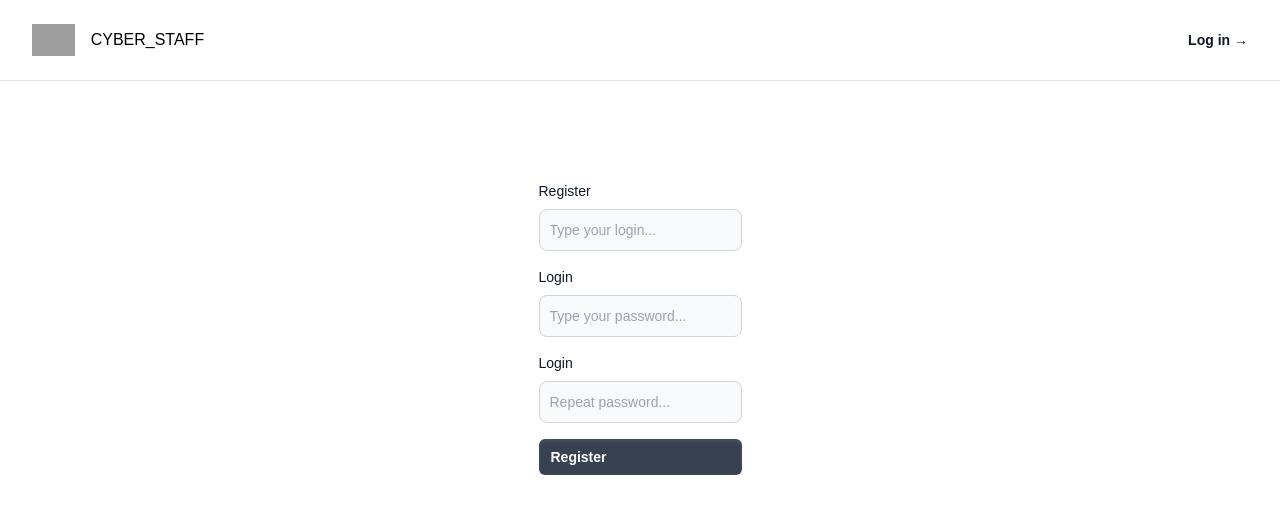
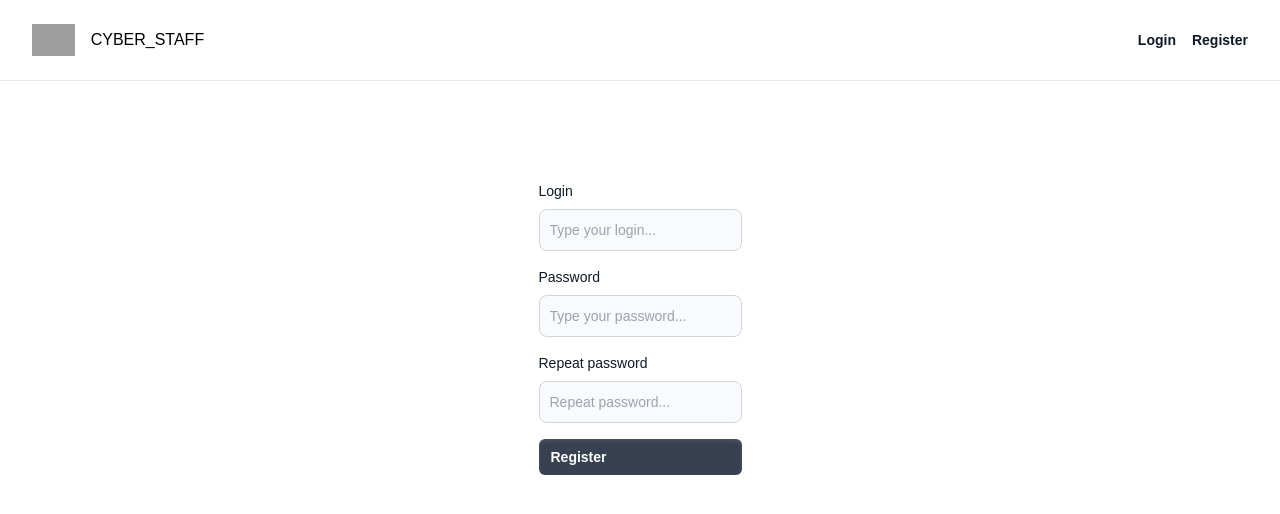
Before and after one commit to kazakhagent007/todo, a Next.js app: page /register in a window 1280 px wide. Shown: the top 514 px of the page. Built offline with nearby package versions, Linux system fonts and the light colour scheme; grey boxes are pictures that could not be loaded.

Commit message:
fix: remove dark mode

```diff
--- a/src/app/list/page.tsx
+++ b/src/app/list/page.tsx
@@ -22,8 +22,8 @@ export default async function List() {
   return (
     <div className="flex flex-col items-center mt-[100px] gap-4">
       <div className="relative overflow-x-auto">
-        <table className="w-full text-sm text-left rtl:text-right text-gray-500 dark:text-gray-400">
-          <thead className="text-xs text-gray-700 uppercase bg-gray-50 dark:bg-gray-700 dark:text-gray-400">
+        <table className="w-full text-sm text-left rtl:text-right text-gray-500">
+          <thead className="text-xs text-gray-700 uppercase bg-gray-50">
             <tr>
               <th scope="col" className="px-6 py-3">
                 #
@@ -43,7 +43,7 @@ export default async function List() {
             </tr>
           </thead>
           <tbody>
-            <tr className="bg-white border-b dark:bg-gray-800 dark:border-gray-700 border-gray-200">
+            <tr className="bg-white border-b border-gray-200">
               <td className="px-6 py-4">1</td>
               <td className="px-6 py-4">Eslint</td>
               <td className="px-6 py-4">Desc</td>
--- a/src/app/login/page.tsx
+++ b/src/app/login/page.tsx
@@ -37,27 +37,27 @@ export default function Login() {
     <div className="flex flex-col items-center mt-[100px] gap-4">
       <form onSubmit={onSubmitForm} className="flex flex-col gap-4">
         <div>
-          <label htmlFor="email" className="block mb-2 text-sm font-medium text-gray-900 dark:text-white">
+          <label htmlFor="email" className="block mb-2 text-sm font-medium text-gray-900 ">
             Login
           </label>
           <input
             name="email"
             type="text"
             id="email"
-            className="bg-gray-50 border border-gray-300 text-gray-900 text-sm rounded-lg focus:ring-blue-500 focus:border-blue-500 block w-full p-2.5 dark:bg-gray-700 dark:border-gray-600 dark:placeholder-gray-400 dark:text-white dark:focus:ring-blue-500 dark:focus:border-blue-500"
+            className="bg-gray-50 border border-gray-300 text-gray-900 text-sm rounded-lg focus:ring-blue-500 focus:border-blue-500 block w-full p-2.5"
             placeholder="Type your login..."
             required
           />
         </div>
         <div>
-          <label htmlFor="password" className="block mb-2 text-sm font-medium text-gray-900 dark:text-white">
+          <label htmlFor="password" className="block mb-2 text-sm font-medium text-gray-900">
             Login
           </label>
           <input
             name="password"
             type="password"
             id="password"
-            className="bg-gray-50 border border-gray-300 text-gray-900 text-sm rounded-lg focus:ring-blue-500 focus:border-blue-500 block w-full p-2.5 dark:bg-gray-700 dark:border-gray-600 dark:placeholder-gray-400 dark:text-white dark:focus:ring-blue-500 dark:focus:border-blue-500"
+            className="bg-gray-50 border border-gray-300 text-gray-900 text-sm rounded-lg focus:ring-blue-500 focus:border-blue-500 block w-full p-2.5"
             placeholder="Type your login..."
             required
           />
--- a/src/app/register/page.tsx
+++ b/src/app/register/page.tsx
@@ -37,41 +37,41 @@ export default function Register() {
     <div className="flex flex-col items-center mt-[100px] gap-4">
       <form onSubmit={onSubmitForm} className="flex flex-col gap-4">
         <div>
-          <label htmlFor="email" className="block mb-2 text-sm font-medium text-gray-900 dark:text-white">
-            Register
+          <label htmlFor="email" className="block mb-2 text-sm font-medium text-gray-900">
+            Login
           </label>
           <input
             name="email"
             type="text"
             id="email"
-            className="bg-gray-50 border border-gray-300 text-gray-900 text-sm rounded-lg focus:ring-blue-500 focus:border-blue-500 block w-full p-2.5 dark:bg-gray-700 dark:border-gray-600 dark:placeholder-gray-400 dark:text-white dark:focus:ring-blue-500 dark:focus:border-blue-500"
+            className="bg-gray-50 border border-gray-300 text-gray-900 text-sm rounded-lg focus:ring-blue-500 focus:border-blue-500 block w-full p-2.5"
             placeholder="Type your login..."
             required
           />
         </div>
         <div>
-          <label htmlFor="password" className="block mb-2 text-sm font-medium text-gray-900 dark:text-white">
-            Login
+          <label htmlFor="password" className="block mb-2 text-sm font-medium text-gray-900">
+            Password
           </label>
           <input
             name="password"
             type="password"
             id="password"
-            className="bg-gray-50 border border-gray-300 text-gray-900 text-sm rounded-lg focus:ring-blue-500 focus:border-blue-500 block w-full p-2.5 dark:bg-gray-700 dark:border-gray-600 dark:placeholder-gray-400 dark:text-white dark:focus:ring-blue-500 dark:focus:border-blue-500"
+            className="bg-gray-50 border border-gray-300 text-gray-900 text-sm rounded-lg focus:ring-blue-500 focus:border-blue-500 block w-full p-2.5"
             placeholder="Type your password..."
             required
           />
         </div>
 
         <div>
-          <label htmlFor="repeat" className="block mb-2 text-sm font-medium text-gray-900 dark:text-white">
-            Login
+          <label htmlFor="repeat" className="block mb-2 text-sm font-medium text-gray-900">
+            Repeat password
           </label>
           <input
             name="repeat"
             type="password"
             id="repeat"
-            className="bg-gray-50 border border-gray-300 text-gray-900 text-sm rounded-lg focus:ring-blue-500 focus:border-blue-500 block w-full p-2.5 dark:bg-gray-700 dark:border-gray-600 dark:placeholder-gray-400 dark:text-white dark:focus:ring-blue-500 dark:focus:border-blue-500"
+            className="bg-gray-50 border border-gray-300 text-gray-900 text-sm rounded-lg focus:ring-blue-500 focus:border-blue-500 block w-full p-2.5"
             placeholder="Repeat password..."
             required
           />
--- a/src/widgets/Header/Header.tsx
+++ b/src/widgets/Header/Header.tsx
@@ -67,9 +67,12 @@ export function Header() {
           {/*  List*/}
           {/*</a>*/}
         </PopoverGroup>
-        <div className="hidden lg:flex lg:flex-1 lg:justify-end">
+        <div className="hidden lg:flex lg:flex-1 lg:justify-end gap-4">
           <Link href="/login" className="text-sm/6 font-semibold text-gray-900">
-            Log in <span aria-hidden="true">&rarr;</span>
+            Login
+          </Link>
+          <Link href="/register" className="text-sm/6 font-semibold text-gray-900">
+            Register
           </Link>
         </div>
       </nav>
@@ -112,6 +115,14 @@ export function Header() {
                   Log in
                 </Link>
               </div>
+              <div className="py-6">
+                <Link
+                  href="/register"
+                  className="-mx-3 block rounded-lg px-3 py-2.5 text-base/7 font-semibold text-gray-900 hover:bg-gray-50"
+                >
+                  Register
+                </Link>
+              </div>
             </div>
           </div>
         </DialogPanel>
--- a/tailwind.config.ts
+++ b/tailwind.config.ts
@@ -1,6 +1,7 @@
 import type { Config } from "tailwindcss";
 
 export default {
+  darkMode: false,
   content: ['src/**/*.{js,jsx,ts,tsx}'],
   theme: {
     extend: {
```
